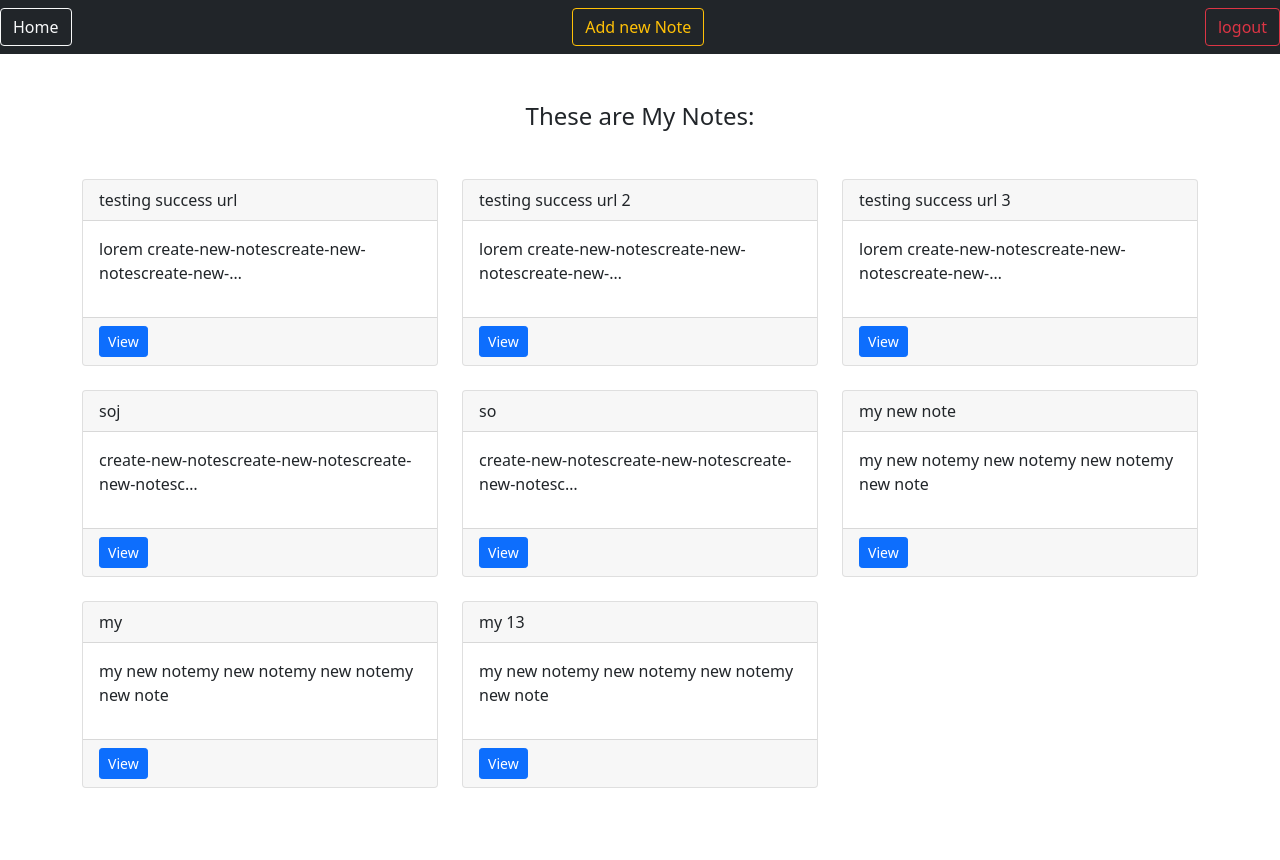
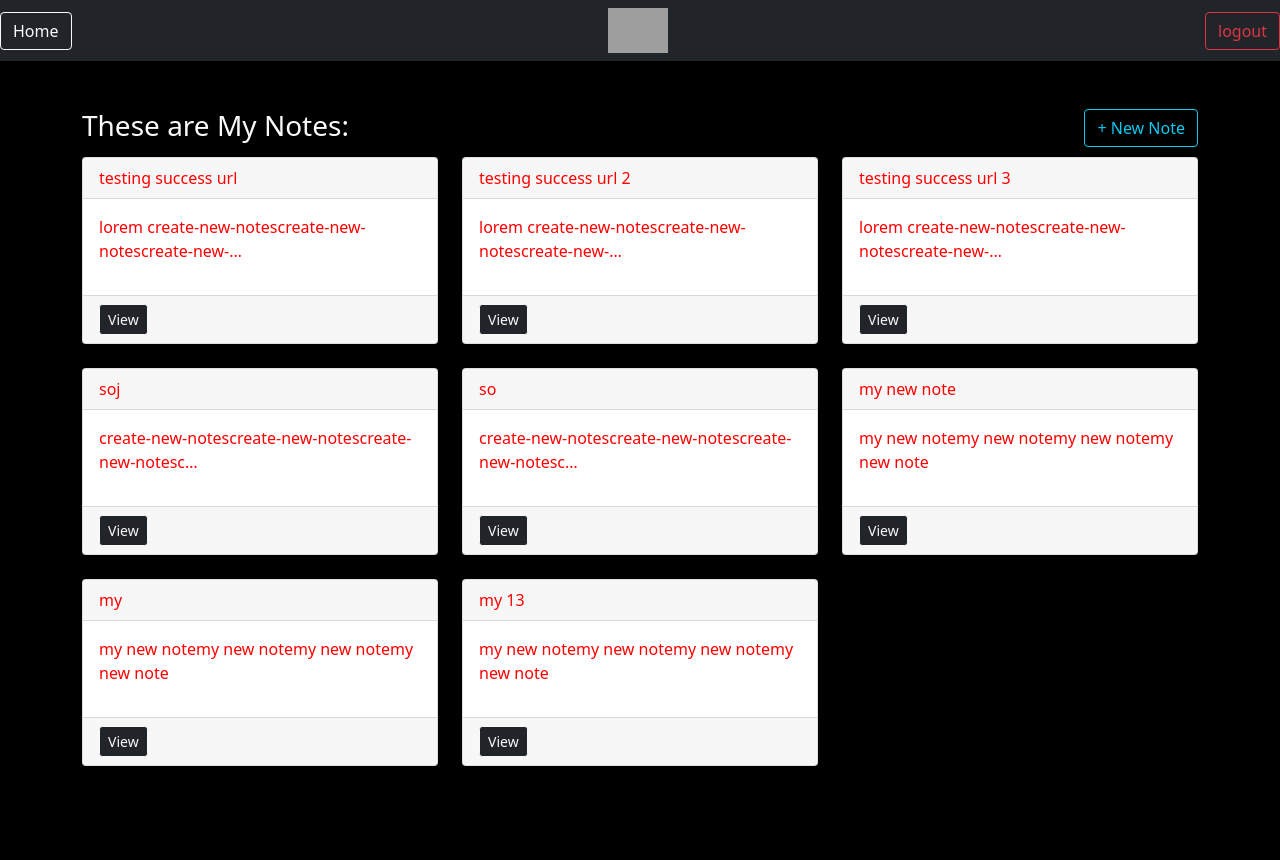
Before and after one commit to Evar12/Portfolio-Project, a Django app: page /mit/notes/ in a window 1280 px wide. After the commit the page ends 766 px from the top, so only its background shows below. Run offline with Django 5.2, Linux system fonts and the light colour scheme; a user stored in the database is signed in; data comes from the database, SQL or seed files in the repository; both versions use the stored data as it was after the commit; grey boxes are pictures that could not be loaded.

Commit message:
add logo image  and background

```diff
--- a/mit/home/templates/home/welcome.html
+++ b/mit/home/templates/home/welcome.html
@@ -10,11 +10,9 @@
                 <h2>Welcome to the Home Page</h2>
                 <p>Here you can find the following links:</p>
                 <a href="{% url 'my-notes'%}" class="btn btn-success btn-sm">Go to MiT Notes</a>
+                <a href="{% url 'my-notes'%}" class="btn btn-success btn-sm">Go to MiT Blog</a>
             </div>
         </div>
     </div>
 
-
-
-
 {% endblock %}
--- a/mit/notes/templates/notes/notes_list.html
+++ b/mit/notes/templates/notes/notes_list.html
@@ -6,7 +6,9 @@
 <div class="row">
     <div class="col">
         <div class="notes_list_heading text-center mb-5">
-            <h1 class="fs-4">These are My Notes:</h1>
+            <h1 class="fs-3 text-light float-start">These are My Notes:</h1>
+            <a href="{% url 'new-notes' %}" class="btn btn-outline-info float-end" >+ New Note</a>
+
         </div>
     </div>
 </div>
@@ -20,7 +22,7 @@
                 <p>{{note.text|truncatechars:50}}</p>
             </div>
             <div class="card-footer">
-                <a href="{% url 'my-notes-detail' pk=note.id %}" class="btn btn-primary btn-sm">View</a>
+                <a href="{% url 'my-notes-detail' pk=note.id %}" class="btn btn-dark btn-outline-light btn-sm">View</a>
             </div>
         </div>
     </div>
--- a/mit/notes/views.py
+++ b/mit/notes/views.py
@@ -21,7 +21,7 @@ class NotesUpdateView(LoginRequiredMixin, UpdateView):
     model = Notes
     success_url = '/mit/notes'
     form_class = NotesForm
-    # template_name = 'notes/notes_form.html'
+    template_name = 'notes/notes_form.html'
     login_url = '/login'
 
     def get_queryset(self):
@@ -29,7 +29,7 @@ class NotesUpdateView(LoginRequiredMixin, UpdateView):
 
 class NotesCreateView(LoginRequiredMixin, CreateView):
     model = Notes
-    fields = ['title', 'text',]
+    form_class = NotesForm
     success_url = '/mit/notes'
     template_name = 'notes/notes_form.html'
     login_url = '/login'
--- a/mit/static/css/style.css
+++ b/mit/static/css/style.css
@@ -1,3 +1,7 @@
-.note.li{
+body {
+    background-color: coral;
+}
+
+.container{
     color: red;
 }
--- a/mit/static/templates/base.html
+++ b/mit/static/templates/base.html
@@ -5,18 +5,20 @@
     <meta charset="UTF-8">
     <meta name="viewport" content="width=device-width, initial-scale=1.0">
     <title>Document</title>
+    <link rel="stylesheet" href="../css/style.css">
     <link rel="stylesheet" href="https://cdn.jsdelivr.net/npm/bootstrap@5.0.2/dist/css/bootstrap.min.css">
 </head>
-<body>
+<body style="background-color: black">
 
     <nav class="navbar navbar-dark bg-dark">
 
         {% if user.is_authenticated %}
             <a href="{% url 'home' %}" class="btn btn-outline-light" >Home</a>
-            <a href="{% url 'new-notes' %}" class="btn btn-outline-warning" >Add new Note</a>
+            <img src="https://cdn.mitmh2024.com/_next/static/assets/public/b2ae3c886333e8fa.png" alt="MIT Logo" width="60">
             <a href="{% url 'logout' %}" class="btn btn-outline-danger" >logout</a>
         {% else %}
-
+        <a href="{% url 'login' %}" class="btn btn-outline-danger" >login</a>
+        <a href="{% url 'signup' %}" class="btn btn-outline-danger" >Signup</a>
         {% endif %}
 
     </nav>
```
Also changed, not shown: mit/db.sqlite3, mit/static/images/MIT_logo.jpeg (added).
